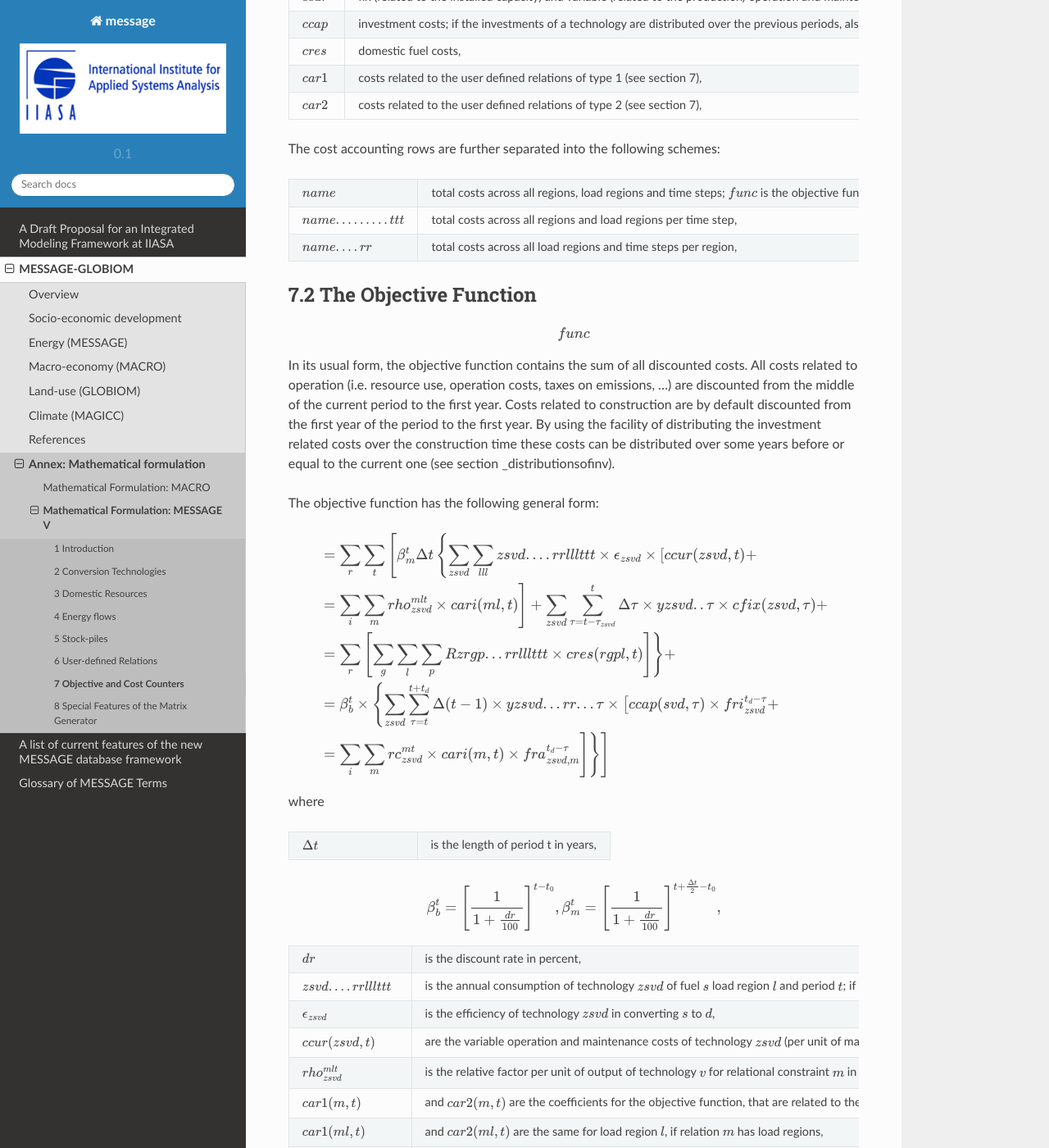
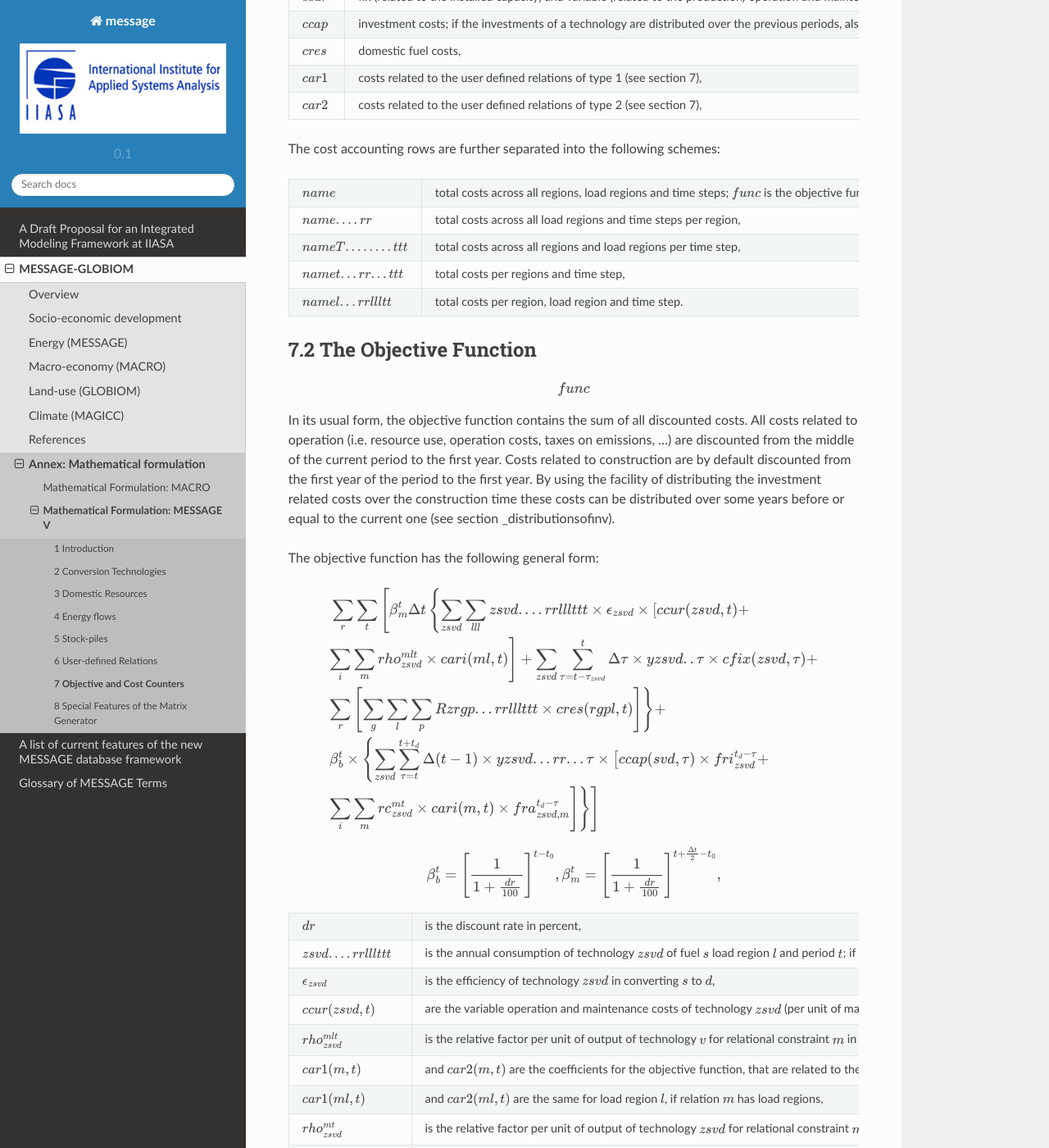
Before and after one commit to iiasa/message_doc, a Sphinx documentation site: the page built from source/message_globiom/annex/message/7_objective_and_cost_counters.rst, in a window 1280 px wide and 1400 px high, scrolled down 438 px. Shown: the whole window at 82% size. Built offline with Sphinx 7.4.7 and the Read the Docs theme 2.0.0, drawn with Linux system fonts in a browser that asks for light colours; pages that are not in the unit, such as notebooks, are missing from menus.

Commit message:
Update 7_objective_and_cost_counters.rst

```diff
--- a/source/message_globiom/annex/message/7_objective_and_cost_counters.rst
+++ b/source/message_globiom/annex/message/7_objective_and_cost_counters.rst
@@ -33,10 +33,14 @@
 
    * - :math:`name`
      - total costs across all regions, load regions and time steps; :math:`func` is the objective function (see below),
-   * - :math:`name.........ttt`
-     - total costs across all regions and load regions per time step,
    * - :math:`name....rr`
      - total costs across all load regions and time steps per region,
+   * - :math:`nameT........ttt`
+     - total costs across all regions and load regions per time step,
+   * - :math:`namet...rr...ttt`
+     - total costs per regions and time step,
+   * - :math:`namel...rrllltt`
+     - total costs per region, load region and time step.
 
 7.2 	The Objective Function
 ~~~~~~~~~~~~~~~~~~~~~~~~~~~~~~
@@ -50,27 +54,18 @@
 
 .. math::
 
-   &= \sum_r \sum_t \left [ \beta_m^t \Delta t \left \{ \sum_{zsvd} \sum_{lll} zsvd....rrlllttt \times \epsilon_{zsvd} \times \left [ ccur(zsvd,t) + \right. \right. \right. \\
-   &= \left. \sum_i \sum_m rho_{zsvd}^{mlt} \times cari(ml,t) \right ] + \sum_{zsvd} \sum_{\tau=t-\tau_{zsvd}}^t \Delta\tau \times yzsvd..\tau \times cfix(zsvd,\tau) + \\
-   &= \left. \sum_r \left [\sum_g \sum_l \sum_p Rzrgp...rrlllttt \times cres(rgpl,t) \right ] \right \} + \\
-   &= \beta_b^t \times \left \{ \sum_{zsvd} \sum_{\tau=t}^{t+t_d} \Delta(t-1) \times yzsvd...rr...\tau \times \left [ ccap(svd,\tau) \times fri_{zsvd}^{t_d-\tau} + \right. \right. \\
-   &= \left. \left. \left. \sum_i \sum_m rc_{zsvd}^{mt} \times cari(m,t) \times fra_{zsvd,m}^{t_d-\tau} \right ] \right \} \right ]
-
-where
-
-.. list-table::
-   :widths: 40 60
-   :header-rows: 0
-
-   * - :math:`\Delta t`
-     - is the length of period t in years,
+   & \sum_r \sum_t \left [ \beta_m^t \Delta t \left \{ \sum_{zsvd} \sum_{lll} zsvd....rrlllttt \times \epsilon_{zsvd} \times \left [ ccur(zsvd,t) + \right. \right. \right. \\
+   & \left. \sum_i \sum_m rho_{zsvd}^{mlt} \times cari(ml,t) \right ] + \sum_{zsvd} \sum_{\tau=t-\tau_{zsvd}}^t \Delta\tau \times yzsvd..\tau \times cfix(zsvd,\tau) + \\
+   & \left. \sum_r \left [\sum_g \sum_l \sum_p Rzrgp...rrlllttt \times cres(rgpl,t) \right ] \right \} + \\
+   & \beta_b^t \times \left \{ \sum_{zsvd} \sum_{\tau=t}^{t+t_d} \Delta(t-1) \times yzsvd...rr...\tau \times \left [ ccap(svd,\tau) \times fri_{zsvd}^{t_d-\tau} + \right. \right. \\
+   & \left. \left. \left. \sum_i \sum_m rc_{zsvd}^{mt} \times cari(m,t) \times fra_{zsvd,m}^{t_d-\tau} \right ] \right \} \right ]
 
 .. math::
    \beta_b^t=\left [ \frac{1}{1+\frac{dr}{100}} \right ]^{t-t_0},
    \beta_m^t=\left [ \frac{1}{1+\frac{dr}{100}} \right ]^{t+ \frac{\Delta t}{2}-t_0},
 
 .. list-table::
-   :widths: 40 110
+   :widths: 60 110
    :header-rows: 0
 
    * - :math:`dr`
```
